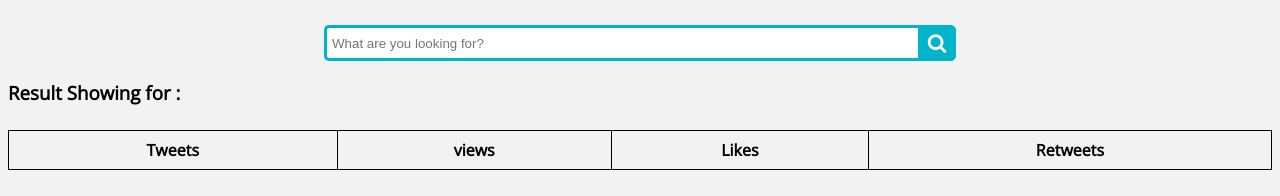
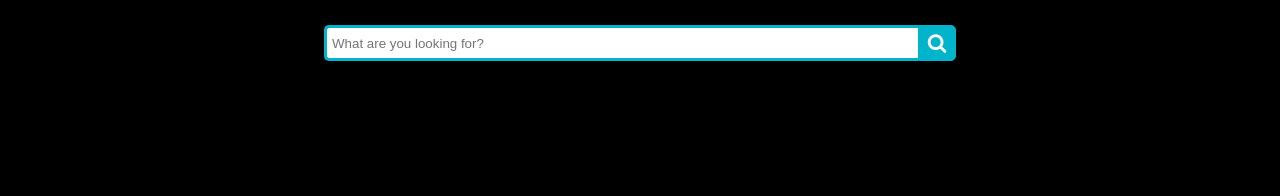
Before and after one commit to umang-tibrewal/Telaverage_Communication_Twitter, a plain HTML site: page index.html in a window 1280 px wide. Drawn offline with nearby package versions, Linux system fonts and the light colour scheme.

Commit message:
update style

```diff
--- a/style.css
+++ b/style.css
@@ -1,7 +1,7 @@
 @import url(https://fonts.googleapis.com/css?family=Open+Sans);
 
 body {
-  background: #f2f2f2;
+  background: black;
   font-family: "Open Sans", sans-serif;
 }
 
```
